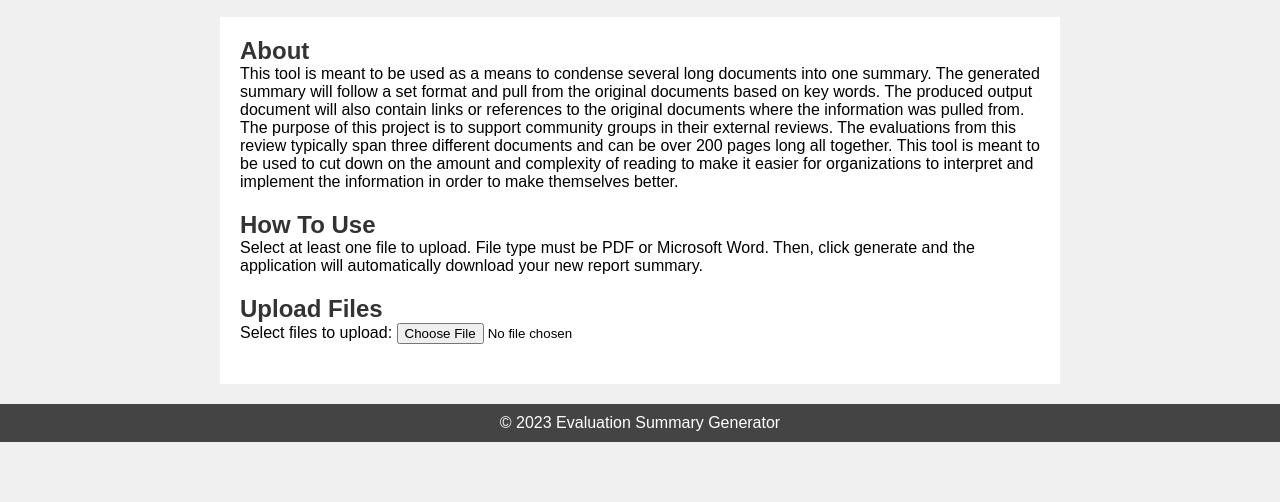
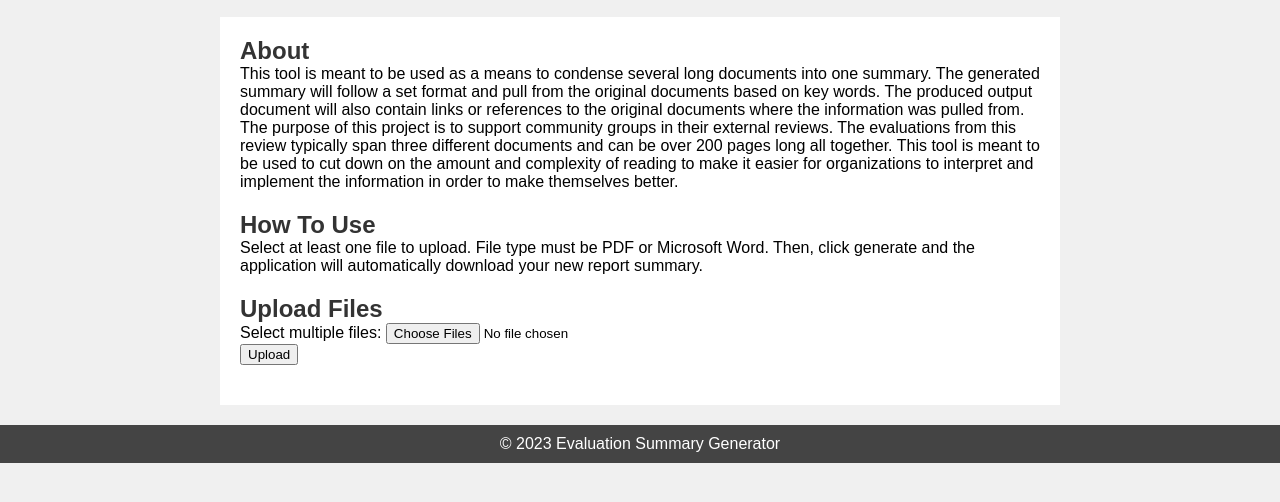
Before and after one commit to madisonhk/SeniorProject, a plain HTML site: page index.html in a window 1280 px wide. Shown: the part 98-600 px from the top of the page. Drawn offline with Linux system fonts and the light colour scheme.

Commit message:
allow for multiple file uploads at one time

```diff
--- a/index.html
+++ b/index.html
@@ -39,9 +39,11 @@
         <section>
             <h2>Upload Files</h2>
             <ul>
-                <form action="upload.php" method="post" enctype="multipart/form-data">
-                    Select files to upload:
-                    <input type="file" name="fileToUpload" id="fileToUpload">
+                <form action="/upload" method="post" enctype="multipart/form-data">
+                    <label for="file">Select multiple files:</label>
+                    <input type="file" id="file" name="files[]" multiple>
+                    <br>
+                    <input type="submit" value="Upload">
                 </form>
             </ul>
         </section>
```
